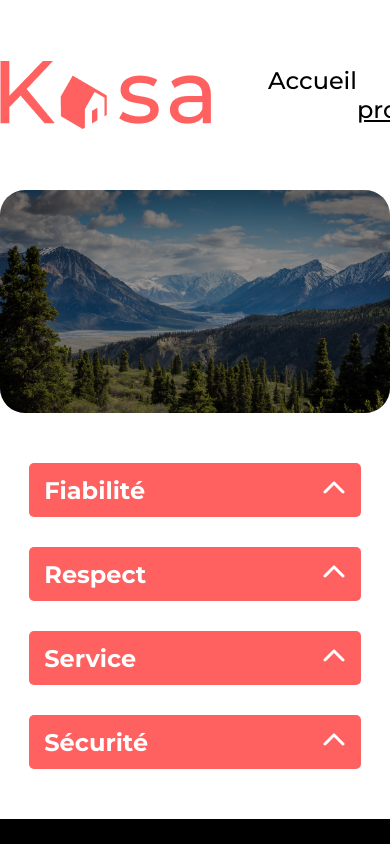
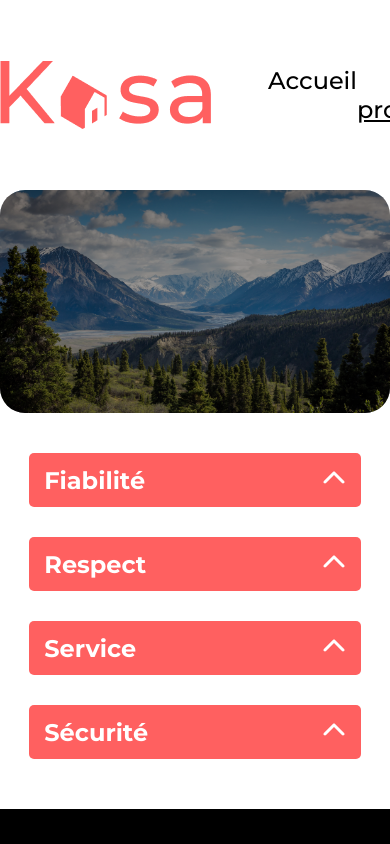
Before and after one commit to jonathan-mory/OC-DeveloppeurWeb-Projet5, a React (Vite) app: page /about in a window 390 px wide. Shown: the top 844 px of the page. Built offline with nearby package versions, Linux system fonts and the light colour scheme.

Commit message:
Intégration des media queries

```diff
--- a/src/components/Slideshow/Slideshow.scss
+++ b/src/components/Slideshow/Slideshow.scss
@@ -3,6 +3,10 @@
 .slideshow {
   position: relative;
   height: 415px;
+
+  @media screen and (max-width: 375px) {
+    height: 255px;
+  }
 
   &__button {
     background: none;
@@ -24,6 +28,10 @@
 
   &__icon {
     height: 80px;
+
+    @media screen and (max-width: 375px) {
+      height: 20px;
+    }
   }
 
   &__image {
@@ -41,5 +49,9 @@
     position: absolute;
     left: 50%;
     bottom: 25px;
+
+    @media screen and (max-width: 375px) {
+      display: none;
+    }
   }
 }
--- a/src/main.scss
+++ b/src/main.scss
@@ -1,4 +1,6 @@
 @use './assets/styles/variables';
+
+@import './components/Collapse/Collapse.scss';
 
 // Styles de base
 
@@ -26,10 +28,21 @@ header {
 
 main {
   @media screen and (max-width: 375px) {
-    margin: 0 20px 30px 20px;
+    margin: 0 20px 0 20px;
+  }
+}
+
+footer {
+  @media screen and (max-width: 375px) {
+    margin: 30px auto 0 auto;
   }
 }
 
 h1 {
   font-size: variables.$font-size-large-heading;
 }
+
+p {
+  margin: 0;
+  padding: 0;
+}
--- a/src/pages/About/About.scss
+++ b/src/pages/About/About.scss
@@ -2,7 +2,11 @@
   display: flex;
   flex-flow: column wrap;
   align-items: center;
-  gap: 50px;
+  gap: 40px;
+
+  @media screen and (max-width: 375px) {
+    gap: 20px;
+  }
 }
 
 .collapse-container {
@@ -13,5 +17,6 @@
 
   @media screen and (max-width: 375px) {
     width: 100%;
+    gap: 20px;
   }
 }
```
